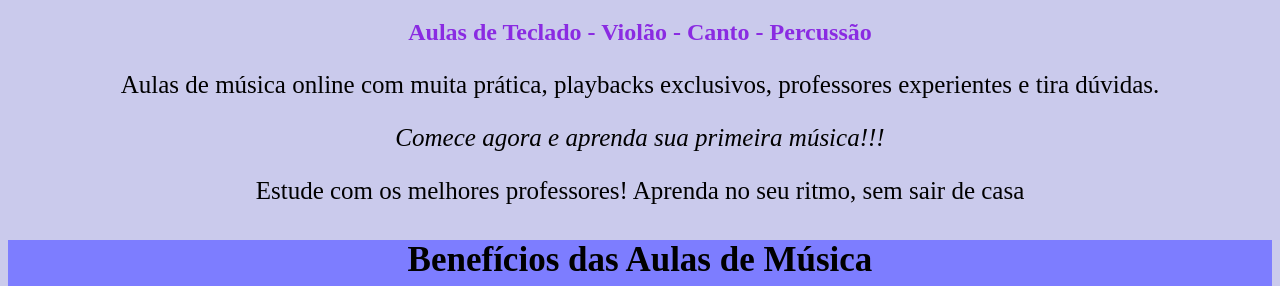
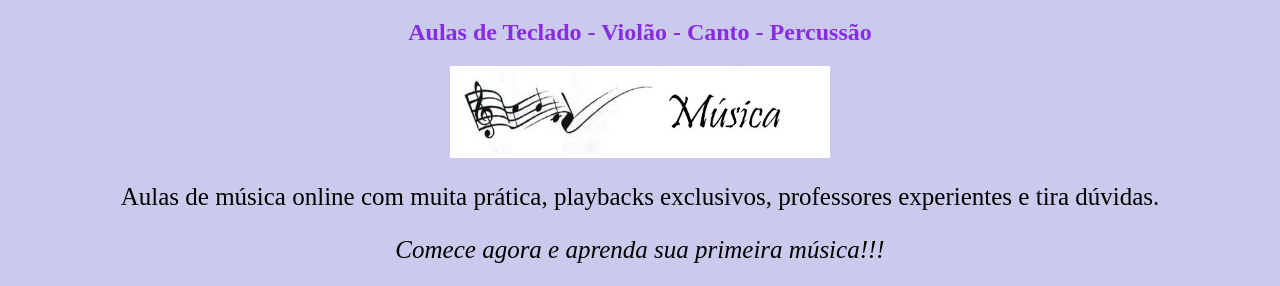
Before and after one commit to maicolbade/Grupo-de-estudos---ter-a, a plain HTML site: page index.html in a window 1280 px wide. Shown: the part 497-783 px from the top of the page. Drawn offline with Linux system fonts and the light colour scheme.

Commit message:
Nova imagem adicionada.

```diff
--- a/index.html
+++ b/index.html
@@ -7,10 +7,12 @@
     <title>Escola Musicenter</title>
     <link rel="stylesheet" href="style.css">
 </head>
+
 <body>
     <img id="image-principal" src = "image1.png">
     <h1><strong>Escola de Música Music-center</strong></h1>
     <h2>Aulas de Teclado - Violão - Canto - Percussão </h2>
+    <img id= "image3" src="image3.jpg" align="center">
     <p><span style = "color: rgb(0, 0, 0)"> Aulas </span> de música online com muita prática, playbacks exclusivos, professores experientes e tira dúvidas.<i></i></p>
     <p><i>Comece agora e aprenda sua primeira música!!!</i></p>
     <p>Estude com os melhores professores! Aprenda no seu ritmo, sem sair de casa</p>
--- a/style.css
+++ b/style.css
@@ -1,19 +1,24 @@
 body {
     background-color: rgb(202, 202, 236);
     text-align: center;
+    }
+
+    #image3 {
+        width: 30%;
+
     }
 
     #image-principal {
         width: 30%;
         margin: 01%;
         border: double 10px rgb(194, 4, 137);
-    }
+        }
 
 h1 {
     text-align: center;
     color:rgb(3, 3, 94);
     font-size: 65;
-}
+    }
 
 h2 {text-align: center;
     color: blueviolet;
```
Also changed, not shown: image3.jpg (added).
